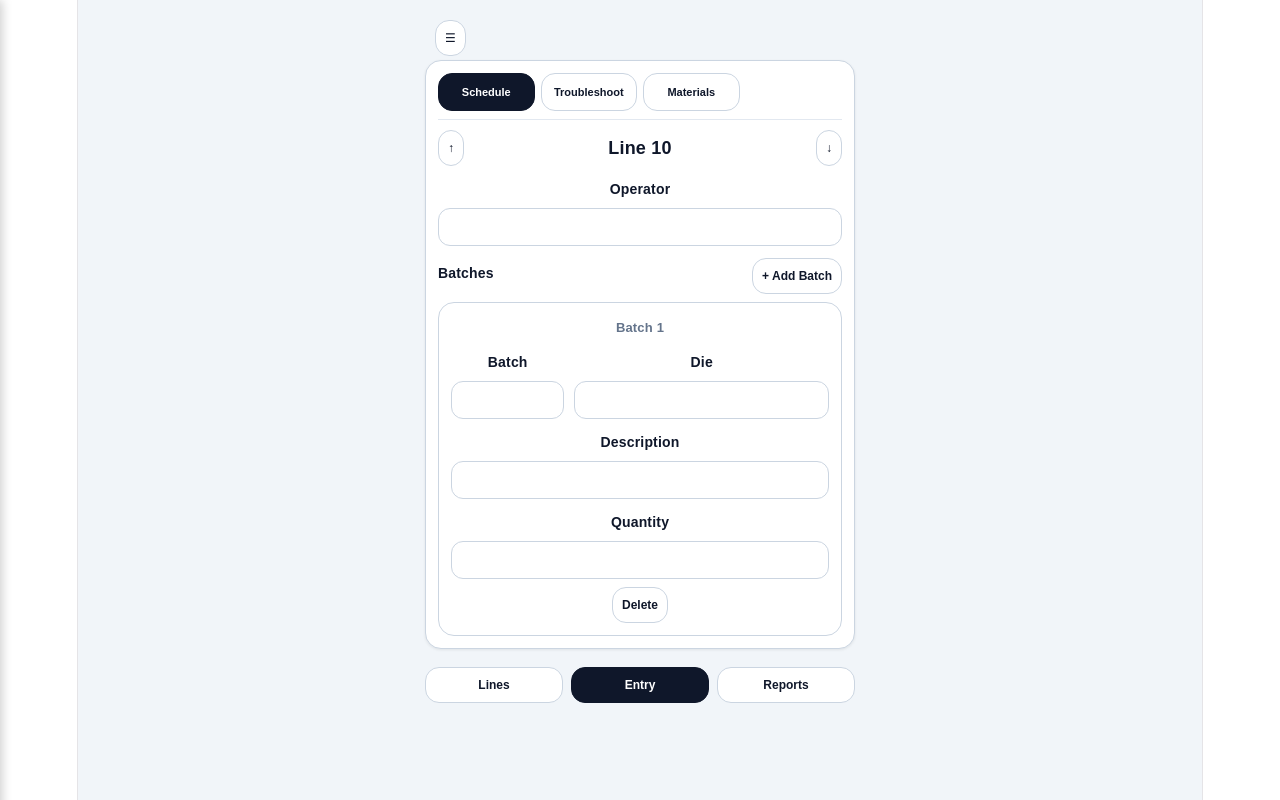
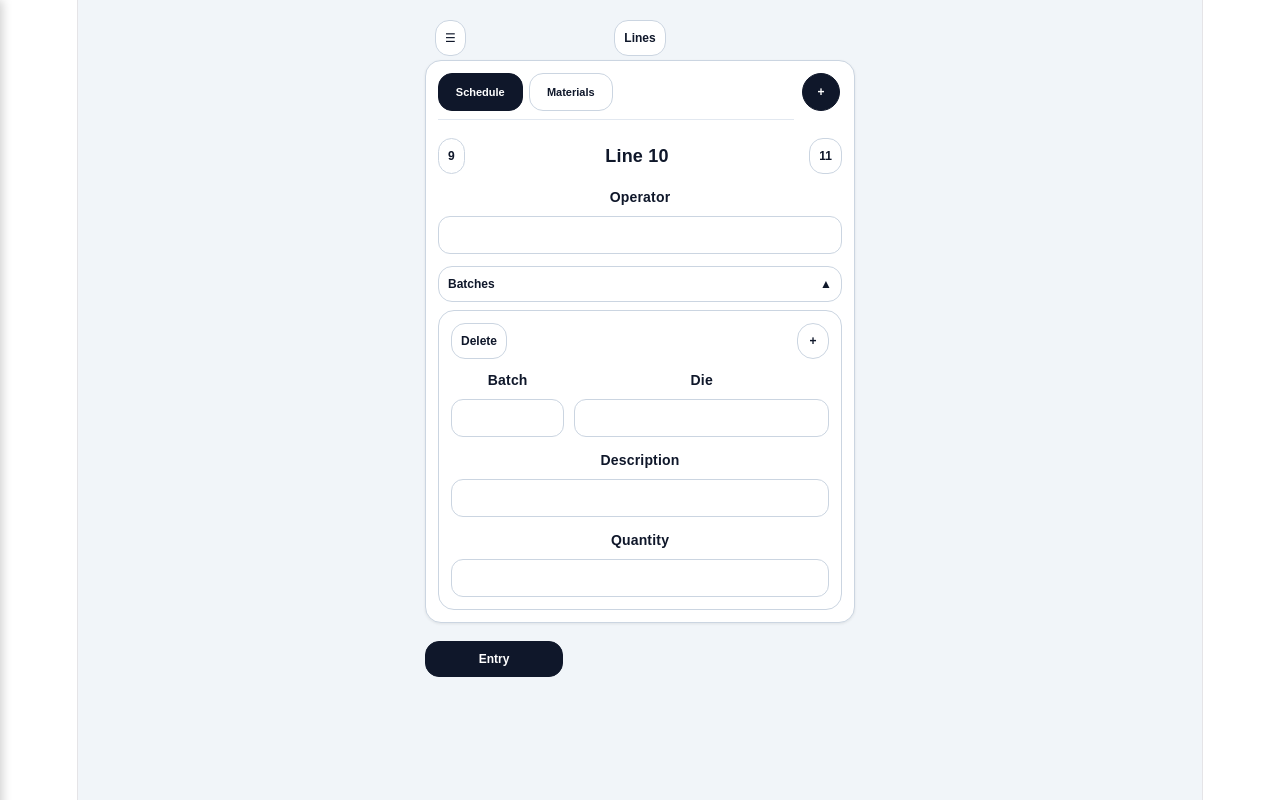
Before and after one commit to thecameronboyer-beep/work-notes-app, a React (Vite) app: page / in a window 1280 px wide. Both pictures are taken after a click on the button "10". Built offline with nearby package versions, Linux system fonts and the light colour scheme.

Commit message:
Small app update

```diff
--- a/src/App.jsx
+++ b/src/App.jsx
@@ -4,7 +4,7 @@ import jsPDF from "jspdf";
 
 const LINE_NUMBERS = [1, 2, 3, 4, 5, 6, 7, 8, 9, 10, 11, 12, 13, 14, 15, 16, 17, 18, 24, 25, 26, 27, 28, 29, 30, 31];
 const SHIFT_OPTIONS = ["A", "B", "C"];
-const TABS = ["schedule", "troubleshoot", "materials"];
+const TABS = ["schedule", "materials"];
 const SCREENS = ["lines", "entry", "report"];
 
 const LINE_GROUPS = [
@@ -281,43 +281,142 @@ function LinesScreen({ date, shift, data, selectedLine, onDateChange, onShiftCha
     </Card>
   );
 }
+function ScheduleEntry({
+  selected,
+  updateOperator,
+  updateBatch,
+  handleDeleteBatch,
+  confirmDeleteBatchId,
+  addBatchTroubleshoot,
+  updateTroubleshootNote,
+  deleteNote
+}) {
+  const [batchesOpen, setBatchesOpen] = useState(true);
+  const [batchMenuOpenId, setBatchMenuOpenId] = useState(null);
 
-function ScheduleEntry({ selected, updateOperator, addBatch, updateBatch, removeBatch }) {
   return (
     <div>
       <Field label="Operator" value={selected.operator} onChange={updateOperator} />
 
       <div style={{ marginTop: 12 }}>
-        <div style={{ display: "flex", justifyContent: "space-between", alignItems: "center", marginBottom: 8 }}>
-          <label style={styles.label}>Batches</label>
-          <Button small onClick={addBatch}>+ Add Batch</Button>
+        <div style={{ marginBottom: 8 }}>
+          <button
+            type="button"
+            onClick={() => setBatchesOpen(!batchesOpen)}
+            style={{
+              ...styles.button,
+              ...styles.smallButton,
+              justifyContent: "space-between",
+              width: "100%"
+            }}
+          >
+            <span>Batches</span>
+            <span>{batchesOpen ? "▲" : "▼"}</span>
+          </button>
         </div>
 
+        {batchesOpen && (
           <div style={{ display: "flex", flexDirection: "column", gap: 8 }}>
-          {selected.batches.map((batch, index) => (
+            {selected.batches.map((batch) => (
               <Card key={batch.id} style={{ boxShadow: "none" }}>
-              <div style={{ ...styles.muted, fontWeight: 700, marginBottom: 8 }}>Batch {index + 1}</div>
+                <div style={{ display: "flex", justifyContent: "space-between", alignItems: "center", marginBottom: 8 }}>
+                  <Button
+                    small
+                    onClick={() => handleDeleteBatch(batch.id)}
+                    style={{
+                      background: confirmDeleteBatchId === batch.id ? "#dc2626" : "#fff",
+                      color: confirmDeleteBatchId === batch.id ? "#fff" : "#0f172a",
+                      border: confirmDeleteBatchId === batch.id ? "1px solid #dc2626" : "1px solid #cbd5e1"
+                    }}
+                  >
+                    {confirmDeleteBatchId === batch.id ? "Confirm" : "Delete"}
+                  </Button>
+
+                  <div style={{ position: "relative" }}>
+                    <Button
+                      small
+                      onClick={() => setBatchMenuOpenId(batchMenuOpenId === batch.id ? null : batch.id)}
+                      style={{ borderRadius: 999, width: 32, height: 32, padding: 0 }}
+                    >
+                      +
+                    </Button>
+
+                    {batchMenuOpenId === batch.id && (
+                      <div
+                        style={{
+                          position: "absolute",
+                          top: 36,
+                          right: 0,
+                          background: "#fff",
+                          border: "1px solid #cbd5e1",
+                          borderRadius: 10,
+                          boxShadow: "0 4px 10px rgba(0,0,0,.1)",
+                          zIndex: 10,
+                          minWidth: 140
+                        }}
+                      >
+                        <button
+                          type="button"
+                          onClick={() => {
+                            addBatchTroubleshoot(batch.id);
+                            setBatchMenuOpenId(null);
+                          }}
+                          style={{
+                            ...styles.button,
+                            ...styles.smallButton,
+                            width: "100%",
+                            justifyContent: "flex-start",
+                            background: "#fff"
+                          }}
+                        >
+                          Troubleshoot
+                        </button>
+                      </div>
+                    )}
+                  </div>
+                </div>
+
                 <div style={styles.batchRow}>
                   <Field label="Batch" value={batch.batch} onChange={(value) => updateBatch(batch.id, "batch", value)} />
                   <Field label="Die" value={batch.die} onChange={(value) => updateBatch(batch.id, "die", value)} />
                 </div>
+
                 <div style={{ marginTop: 10 }}>
                   <Field label="Description" value={batch.description} onChange={(value) => updateBatch(batch.id, "description", value)} />
                 </div>
+
                 <div style={{ marginTop: 10 }}>
                   <Field label="Quantity" value={batch.quantity} onChange={(value) => updateBatch(batch.id, "quantity", value)} />
                 </div>
+
+                {selected.notes
+                  .filter((note) => note.batchId === batch.id)
+                  .map((note) => (
+                    <div key={note.id} style={{ marginTop: 10, padding: 10, border: "1px solid #cbd5e1", borderRadius: 12, background: "#f8fafc" }}>
+                      <div style={{ display: "flex", justifyContent: "space-between", alignItems: "center", marginBottom: 8 }}>
+                        <div style={{ fontWeight: 700, fontSize: 13 }}>Troubleshoot</div>
+                        <Button small onClick={() => deleteNote(note.id)}>Delete</Button>
+                      </div>
+
+                      <Field label="Issue" value={note.note} onChange={(value) => updateTroubleshootNote(note.id, "note", value)} textarea />
+
                       <div style={{ marginTop: 8 }}>
-                <Button small onClick={() => removeBatch(batch.id)}>Delete</Button>
+                        <Field label="Troubleshooting Action" value={note.action} onChange={(value) => updateTroubleshootNote(note.id, "action", value)} textarea />
                       </div>
+
+                      <div style={{ marginTop: 8 }}>
+                        <Field label="Result" value={note.result || ""} onChange={(value) => updateTroubleshootNote(note.id, "result", value)} textarea />
+                      </div>
+                    </div>
+                  ))}
               </Card>
             ))}
           </div>
+        )}
       </div>
     </div>
   );
 }
-
 function TroubleshootEntry({ selected, draftNote, setDraftNote, draftAction, setDraftAction, draftDie, setDraftDie, addNote, deleteNote }) {
   return (
     <div>
@@ -422,17 +521,103 @@ function MaterialsEntry({ selected, newCoexNumber, setNewCoexNumber, addMaterial
 }
 
 function EntryScreen(props) {
-  const { selectedLine, selected, entryTab, setEntryTab, moveLine } = props;
+  const { selectedLine, selected, entryTab, setEntryTab, moveLine, addBatch } = props;
+  const [addMenuOpen, setAddMenuOpen] = useState(false);
+
+  const currentIndex = LINE_NUMBERS.indexOf(Number(selectedLine));
+  const prevLine = LINE_NUMBERS[currentIndex - 1];
+  const nextLine = LINE_NUMBERS[currentIndex + 1];
 
   return (
     <div style={{ display: "flex", flexDirection: "column", gap: 10 }}>
       <Card>
+        <div
+          style={{
+            position: "sticky",
+            top: 0,
+            zIndex: 30,
+            background: "#fff",
+            paddingBottom: 8,
+            display: "grid",
+            gridTemplateColumns: "1fr 42px",
+            gap: 6,
+            alignItems: "start"
+          }}
+        >
           <TabButtons activeTab={entryTab} onChange={setEntryTab} />
 
+          <div style={{ position: "relative" }}>
+            <Button
+              small
+              active
+              onClick={() => setAddMenuOpen(!addMenuOpen)}
+              style={{
+                width: 38,
+                height: 38,
+                borderRadius: 999,
+                padding: 0
+              }}
+            >
+              +
+            </Button>
+
+            {addMenuOpen && (
+              <div
+                style={{
+                  position: "absolute",
+                  top: 44,
+                  right: 0,
+                  background: "#fff",
+                  border: "1px solid #cbd5e1",
+                  borderRadius: 12,
+                  boxShadow: "0 4px 12px rgba(0,0,0,.15)",
+                  padding: 6,
+                  minWidth: 150,
+                  zIndex: 100
+                }}
+              >
+                <button
+                  type="button"
+                  onClick={() => {
+                    addBatch();
+                    setAddMenuOpen(false);
+                  }}
+                  style={{
+                    ...styles.button,
+                    ...styles.smallButton,
+                    width: "100%",
+                    justifyContent: "flex-start",
+                    background: "#fff",
+                    color: "#0f172a"
+                  }}
+                >
+                  Add Batch
+                </button>
+              </div>
+            )}
+          </div>
+        </div>
+
         <div style={{ display: "flex", alignItems: "center", justifyContent: "space-between", marginBottom: 10 }}>
-          <Button small onClick={() => moveLine(1)}>↑</Button>
-          <div style={{ fontWeight: 800, fontSize: 18 }}>Line {selectedLine}</div>
-          <Button small onClick={() => moveLine(-1)}>↓</Button>
+          <Button
+            small
+            onClick={() => prevLine && moveLine(-1)}
+            style={{ opacity: prevLine ? 1 : 0.3 }}
+          >
+            {prevLine || "-"}
+          </Button>
+
+          <div style={{ fontWeight: 800, fontSize: 18 }}>
+            Line {selectedLine}
+          </div>
+
+          <Button
+            small
+            onClick={() => nextLine && moveLine(1)}
+            style={{ opacity: nextLine ? 1 : 0.3 }}
+          >
+            {nextLine || "-"}
+          </Button>
         </div>
 
         {entryTab === "schedule" && <ScheduleEntry selected={selected} {...props} />}
@@ -484,27 +669,54 @@ function ScheduleReport({ data, date, shift, exportReportPdf, isExporting }) {
 }
 
 function TroubleshootReport({ data, date, shift, exportReportPdf, isExporting }) {
-  const grid = { display: "grid", gridTemplateColumns: "30px 50px 1fr 2fr" };
+  const topGrid = {
+  display: "grid",
+  gridTemplateColumns: "auto auto auto",
+  columnGap: 12,
+  justifyContent: "start"
+};
+
+  const detailGrid = {
+    display: "grid",
+    gridTemplateColumns: "1fr 1fr 1fr",
+    columnGap: 6
+  };
 
   return (
     <div>
       <PdfButton onClick={exportReportPdf} isExporting={isExporting} />
+
       <div id="print-area" style={styles.reportShell}>
         <ReportHeader title="Troubleshoot" date={date} shift={shift} />
+
         <div style={styles.reportBlock}>
-          <div style={{ ...grid, ...styles.reportHeadRow }}>
-            <div>Line</div><div>Die</div><div>Issue</div><div>Troubleshooting Steps Taken</div>
+          <div style={{ ...detailGrid, ...styles.reportHeadRow }}>
+            <div>Issue</div>
+            <div>Troubleshooting Action</div>
+            <div>Result</div>
           </div>
+
           {Object.entries(data).map(([line, lineData]) => {
             if (!lineData.notes.length) return null;
+
             const firstDie = lineData.batches?.[0]?.die || "";
+            const firstBatch = lineData.batches?.[0]?.batch || "";
 
             return lineData.notes.map((note, index) => (
-              <div key={note.id} style={{ ...grid, ...styles.reportRow, marginBottom: 4 }}>
-                <div>{index === 0 ? line : ""}</div>
-                <div>{note.die || (index === 0 ? firstDie : "")}</div>
+  <div key={note.id} style={{ marginBottom: 6 }}>
+    {index === 0 && (
+      <div style={{ ...topGrid, ...styles.reportRow, fontWeight: 700 }}>
+        <div>Line {line}</div>
+        <div>Die {note.die || firstDie}</div>
+        <div>Batch {firstBatch}</div>
+      </div>
+    )}
+
+    <div style={{ ...detailGrid, ...styles.reportRow, marginTop: index === 0 ? 2 : 0 }}>
       <div>{note.note || ""}</div>
       <div>{note.action || ""}</div>
+<div>{note.result || ""}</div>
+    </div>
   </div>
 ));
           })}
@@ -574,6 +786,7 @@ export default function App() {
   const [newCoexNumber, setNewCoexNumber] = useState("02");
   const [touchStartX, setTouchStartX] = useState(null);
   const [menuOpen, setMenuOpen] = useState(false);
+  const [confirmDeleteBatchId, setConfirmDeleteBatchId] = useState(null);
 
   useEffect(() => {
     const saved = localStorage.getItem(`work-notes-${date}`);
@@ -619,6 +832,46 @@ export default function App() {
     const batches = lineData.batches.filter((batch) => batch.id !== id);
     return { ...lineData, batches: batches.length ? batches : [createBatch()] };
   });
+};
+
+const handleDeleteBatch = (id) => {
+  if (confirmDeleteBatchId !== id) {
+    setConfirmDeleteBatchId(id);
+    return;
+  }
+
+  removeBatch(id);
+  setConfirmDeleteBatchId(null);
+};
+
+const addBatchTroubleshoot = (batchId) => {
+  updateSelectedLine((lineData) => {
+    const batch = lineData.batches.find((b) => b.id === batchId);
+
+    return {
+      ...lineData,
+      notes: [
+        ...lineData.notes,
+        {
+          id: makeId(),
+          batchId,
+          note: "",
+          action: "",
+          result: "",
+          die: batch?.die || ""
+        }
+      ]
+    };
+  });
+};
+
+const updateTroubleshootNote = (id, field, value) => {
+  updateSelectedLine((lineData) => ({
+    ...lineData,
+    notes: lineData.notes.map((note) =>
+      note.id === id ? { ...note, [field]: value } : note
+    )
+  }));
 };
 
   const addMaterial = () => updateSelectedLine((lineData) => ({ ...lineData, materials: [...lineData.materials, createMaterial()] }));
@@ -758,6 +1011,8 @@ export default function App() {
     addBatch,
     updateBatch,
     removeBatch,
+    handleDeleteBatch,
+confirmDeleteBatchId,
     draftNote,
     setDraftNote,
     draftAction,
@@ -766,6 +1021,8 @@ export default function App() {
     setDraftDie,
     addNote,
     deleteNote,
+    addBatchTroubleshoot,
+updateTroubleshootNote,
     newCoexNumber,
     setNewCoexNumber,
     addMaterial,
@@ -787,6 +1044,27 @@ export default function App() {
   return (
     <div style={styles.page} onTouchStart={(event) => setTouchStartX(event.touches[0].clientX)} onTouchEnd={handleTouchEnd}>
      <div style={{ ...styles.container, position: "relative", paddingTop: 50 }}>
+      <div
+  style={{
+    position: "absolute",
+    top: 10,
+    left: 0,
+    width: "100%",
+    display: "flex",
+    justifyContent: "center",
+    zIndex: 55
+  }}
+>
+  <button
+    onClick={() => setScreen("lines")}
+    style={{
+      ...styles.button,
+      ...styles.smallButton
+    }}
+  >
+    Lines
+  </button>
+</div>
       {/* Menu Button */}
 <button
   onClick={() => setMenuOpen(true)}
@@ -818,7 +1096,7 @@ export default function App() {
         {screen === "report" && <ReportScreen reportTab={reportTab} setReportTab={setReportTab} {...sharedReportProps} />}
 
         <div style={styles.bottomNav}>
-          {SCREENS.map((screenName) => (
+          {SCREENS.filter(s => s !== "report" && s !== "lines").map((screenName) => (
             <Button key={screenName} active={screen === screenName} small onClick={() => setScreen(screenName)}>
               {screenName === "lines" ? "Lines" : screenName === "entry" ? "Entry" : "Reports"}
             </Button>
@@ -888,6 +1166,21 @@ export default function App() {
         </button>
       ))}
     </div>
+    <div style={{ marginTop: 20 }}>
+  <button
+    onClick={() => {
+      setScreen("report");
+      setMenuOpen(false);
+    }}
+    style={{
+      ...styles.button,
+      width: "100%",
+      justifyContent: "center"
+    }}
+  >
+    Reports
+  </button>
+</div>
   </div>
 </>
     </div>
```
Lines whose indentation alone changed are shown as unchanged.
